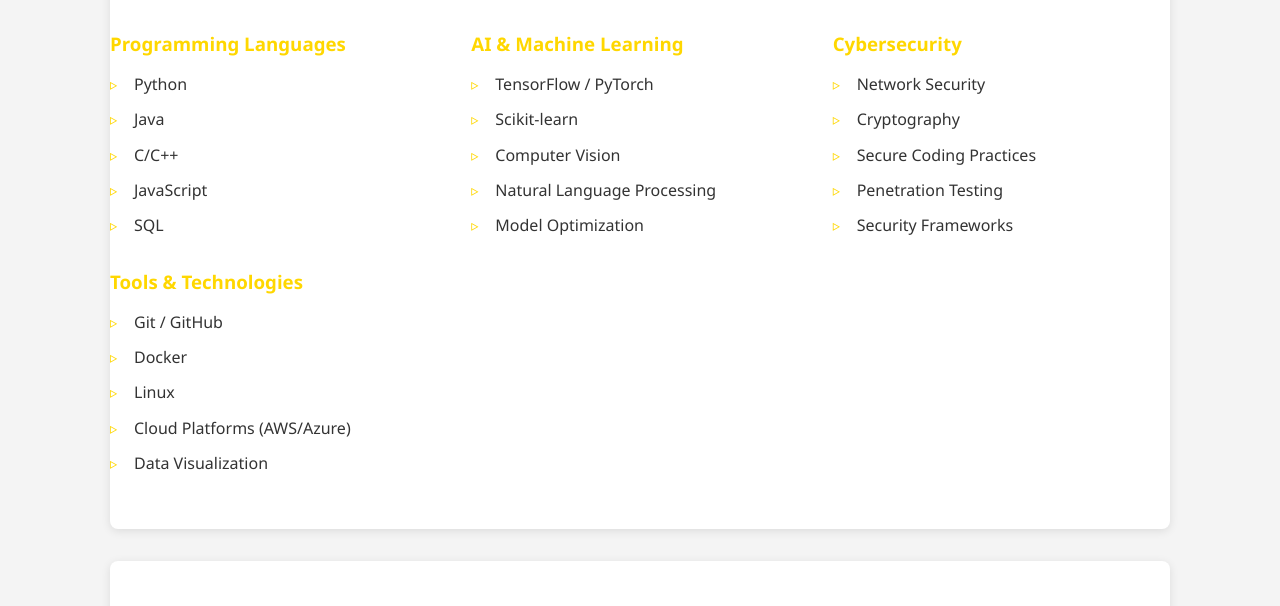
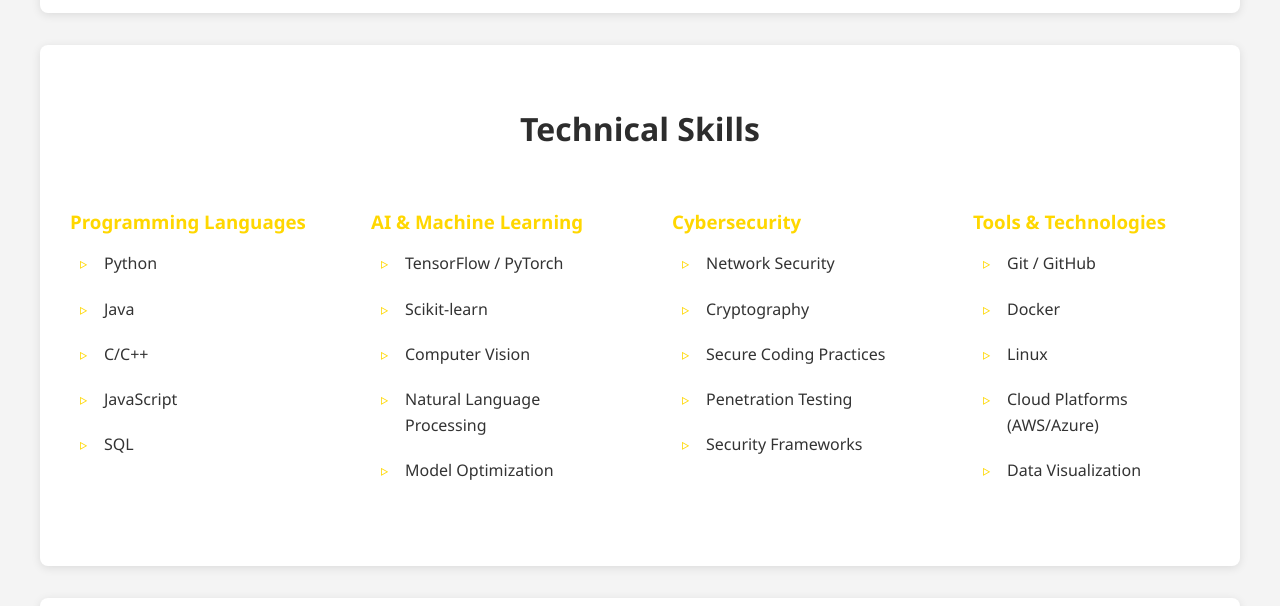
Before and after one commit to desyt07-create/desyt07.github.io, a plain HTML site: page index.html in a window 1280 px wide. Shown: the part 974-1580 px from the top of the page. Drawn offline with Linux system fonts and the light colour scheme.

Commit message:
Add files via upload

```diff
--- a/index.html
+++ b/index.html
@@ -6,7 +6,7 @@
     <title>Your Name - Portfolio</title>
     <style>
         * {
-            margin: 0;
+            margin: 10px;
             padding: 0;
             box-sizing: border-box;
         }
@@ -19,7 +19,7 @@
         }
 
         .container {
-            max-width: 1100px;
+            max-width: 1300px;
             margin: 0 auto;
             padding: 0 20px;
         }
```
